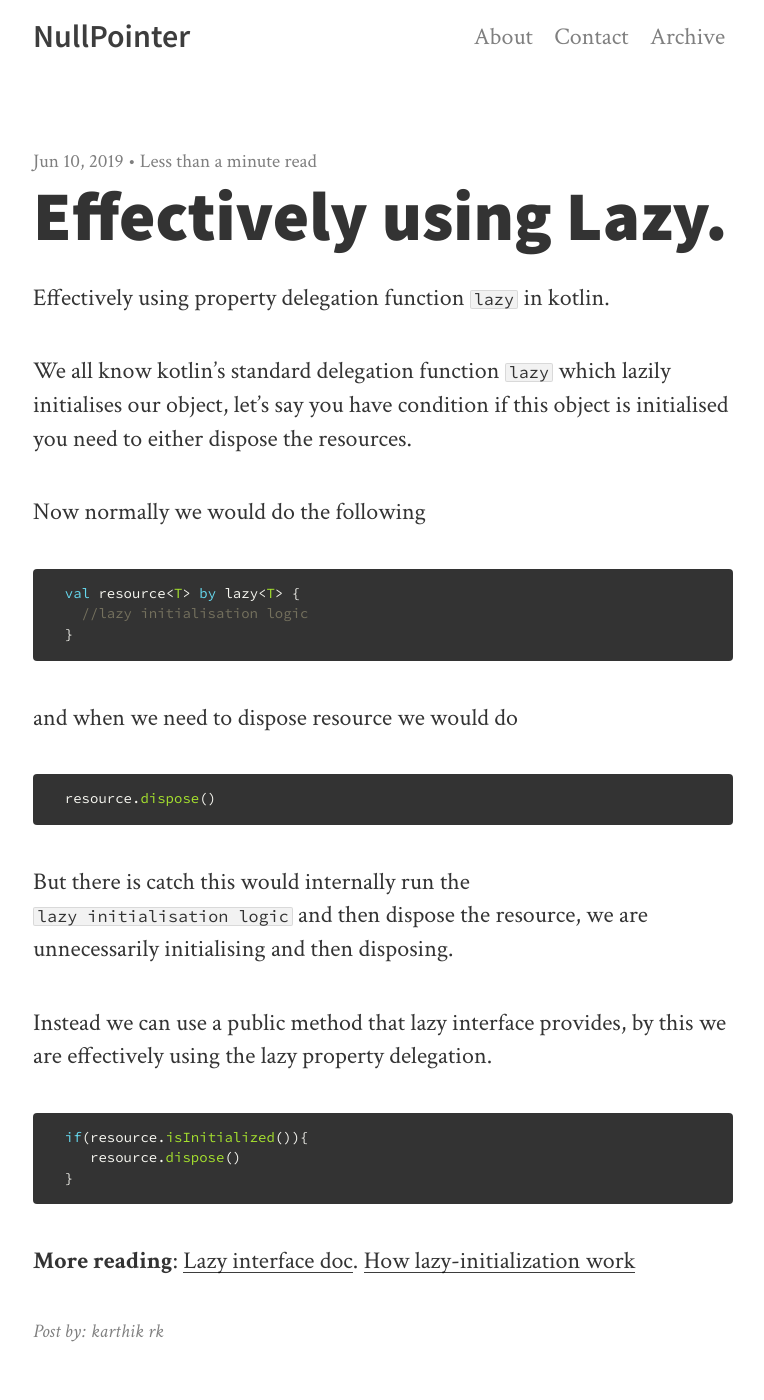
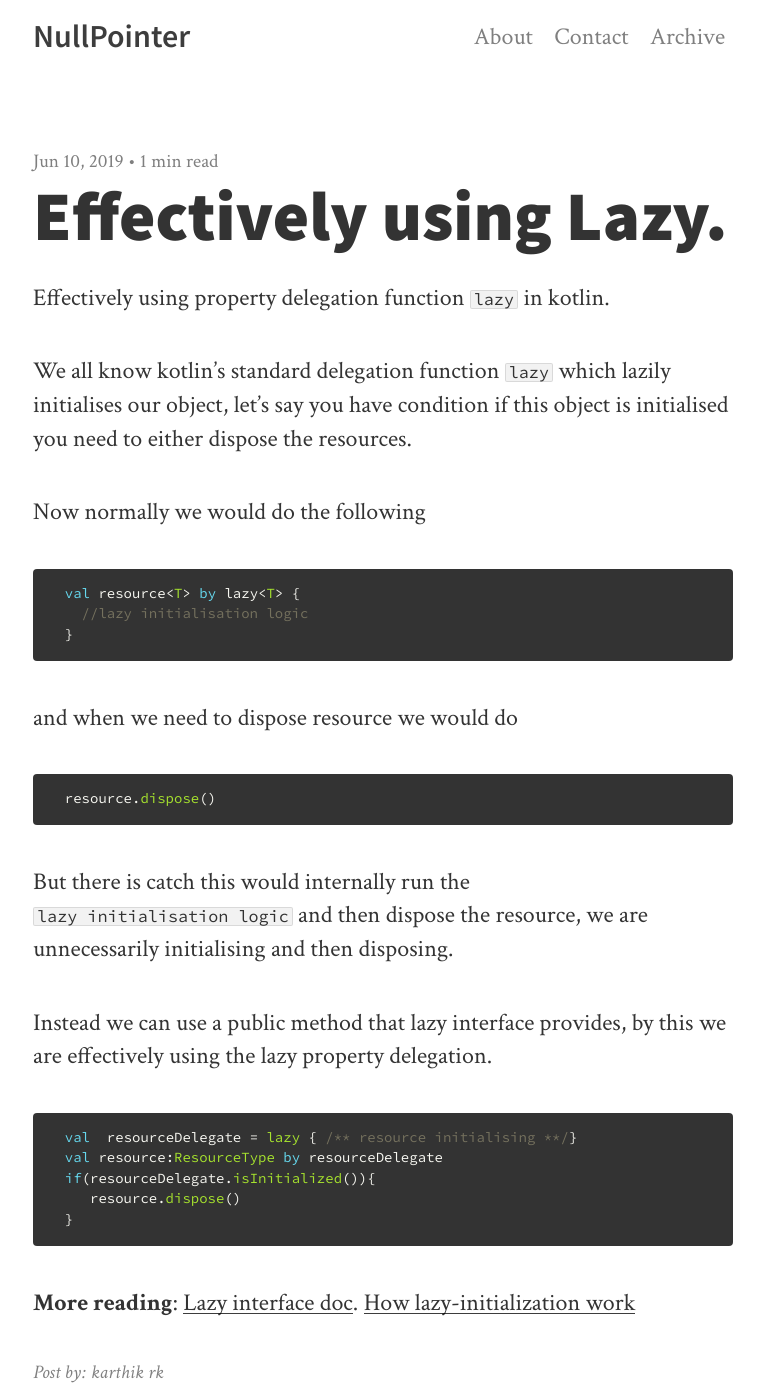
Before and after one commit to NULLPointerGuy/NULLPointerGuy.github.io, a Jekyll site: the page built from _posts/2019-06-10-By-Lazy-in-Kotlin.md, in a window 1280 px wide and 1400 px high. Shown: the whole window, without its empty margins (257-1021 px from the left). Built offline with Jekyll 4.4.1, drawn with Linux system fonts in a browser that asks for light colours; nearby versions of some CDN libraries.

Commit message:
Lazy in kotlin re-corrected.

```diff
--- a/_posts/2019-06-10-By-Lazy-in-Kotlin.md
+++ b/_posts/2019-06-10-By-Lazy-in-Kotlin.md
@@ -26,7 +26,9 @@ But there is catch this would internally run the `lazy initialisation logic` and
 Instead we can use a public method that lazy interface provides, by this we are effectively using the lazy property delegation.
 
 {% highlight kotlin %}
-  if(resource.isInitialized()){
+  val  resourceDelegate = lazy { /** resource initialising **/}
+  val resource:ResourceType by resourceDelegate
+  if(resourceDelegate.isInitialized()){
      resource.dispose()
   }
 {% endhighlight %}
```
